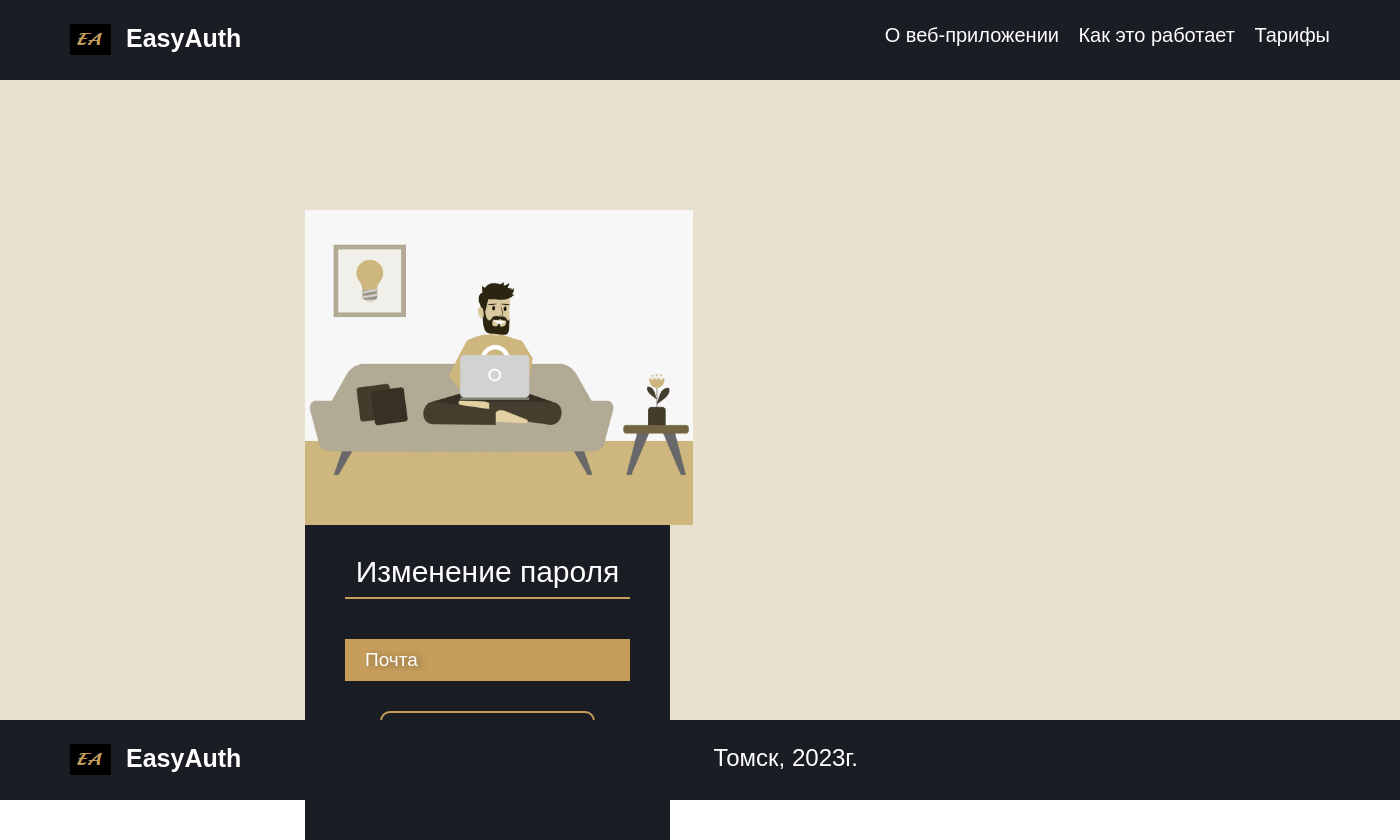
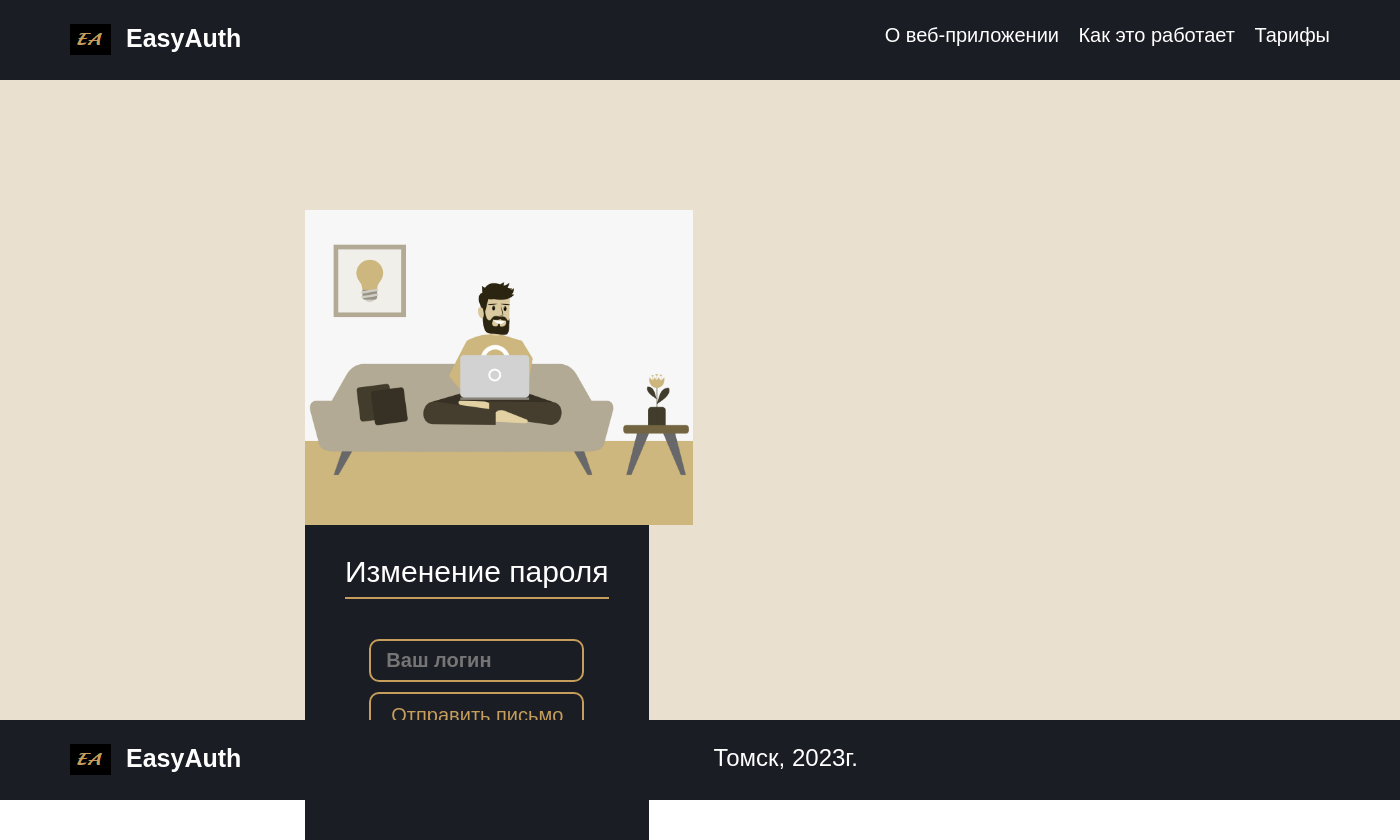
Before and after one commit to Evgunt/Diplom, a Django app: page /fogotpassword in a window 1400 px wide. Run offline with Django 4.2, Linux system fonts and the light colour scheme; some libraries are stand-ins or nearby versions; some web fonts are replaced.

Commit message:
front-end password

```diff
--- a/main/static/css/style.css
+++ b/main/static/css/style.css
@@ -860,13 +860,29 @@ footer {
 
 /* Конец странницы регистрации*/
 
-/* восстановление пароля*/
+/* Восстановление пароля*/
+.fogot_main__input {
+    display: block;
+    padding: 8px 15px;
+    border: 2px solid #c69d5b;
+    border-radius: 10px;
+    background: inherit;
+    width: 215px;
+    margin: 0 auto;
+    font-weight: 600;
+    font-size: 20px;
+    color: #c69d5b;
+    -webkit-border-radius: 10px;
+    -moz-border-radius: 10px;
+    -ms-border-radius: 10px;
+    -o-border-radius: 10px;
+}
 
 .fogot_form_input {
-    padding: 10px 5px;
+    padding: 10px 20px;
     display: block;
     margin: 0 auto;
-    margin-top: 30px;
+    margin-top: 10px;
     font-weight: 500;
     font-size: 20px;
     width: 215px;
--- a/main/templates/auth/password_email_form.html
+++ b/main/templates/auth/password_email_form.html
@@ -8,8 +8,10 @@
         <div class="login_title">Изменение пароля</div>
         {% csrf_token %}
         <label for="login">
-            <input type="text" placeholder="Почта" id="login" class="auth_main__input" name="username" required>
-            <div class="help_text">{{errors}}</div>
+            <input type="text" placeholder="Ваш логин" id="login" class="fogot_main__input" name="username" required>
+            {% if errors %}
+            <div class="username_errors">{{errors}}</div>
+            {%endif%}
         </label>
         <input type="submit" value="Отправить письмо" class="fogot_form_input">
         <div class="form_udertext_reg"><a href="{% url 'main:login'%}">Войти в аккаунт</a></div>
--- a/main/views.py
+++ b/main/views.py
@@ -90,14 +90,13 @@ def fogot_password_form(request):
     if request.user.is_authenticated:
         return redirect('/profile')
     else:
-        context = {'display': 'none'}
+        context = {}
         if request.method == "POST":
             username = request.POST['username']
             if models.AdvUser.objects.filter(username=username).exists():
                 user = models.AdvUser.objects.get(username=username)
                 utilities.send_password_notification(user)
-                context['mail'] = "Проверьте почту"
-                context['display'] = 'block'
+                context['errors'] = "Проверьте почту"
             else:
                 context['errors'] = "Введен неверный логин"
         return render(request, 'auth/password_email_form.html', context)
```
Also changed, not shown: other parts of main/static/css/style.css (+74 -0 lines), main/templates/auth/password_change_email.html (+7 -14 lines), 1 other file.
